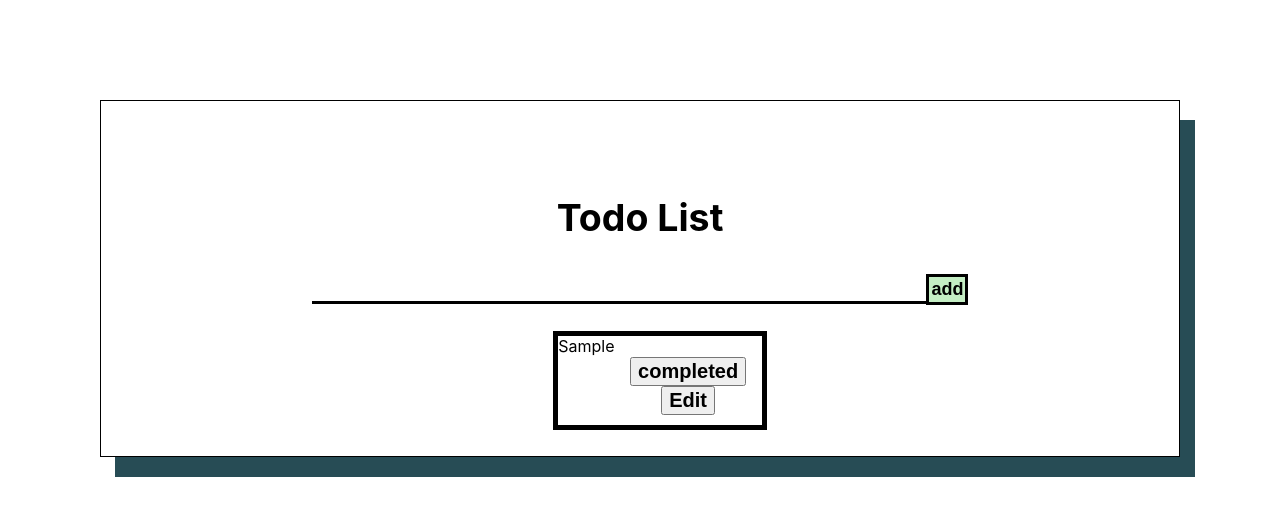
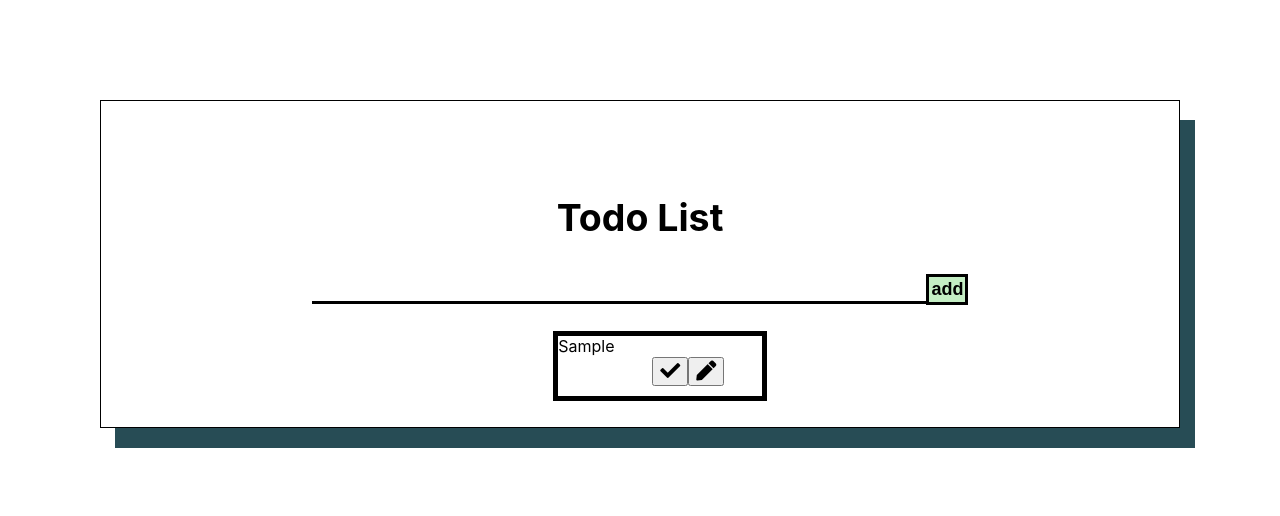
Before and after one commit to ellietms/TodoList, a React (Create React App) app in the folder todo/: page / in a window 1280 px wide. Both pictures are taken after typing "Sample" into the empty fields and a click on the button "add". Shown: the top 516 px of the page. Built offline with nearby package versions, Linux system fonts and the light colour scheme.

Commit message:
add: font awsome

```diff
--- a/todo/public/index.html
+++ b/todo/public/index.html
@@ -11,10 +11,14 @@
     />
     <link rel="apple-touch-icon" href="%PUBLIC_URL%/logo192.png" />
     <link rel="manifest" href="%PUBLIC_URL%/manifest.json" />
-    <script
-      src="https://kit.fontawesome.com/934aeaaaa1.js"
-      crossorigin="anonymous"
-    ></script>
+    <link
+      rel="stylesheet"
+      href="https://use.fontawesome.com/releases/v5.11.2/css/all.css"
+    />
+    <link
+      rel="stylesheet"
+      href="path/to/font-awesome/css/font-awesome.min.css"
+    />
     <title>Todo List</title>
   </head>
   <body>
--- a/todo/src/components/EachTodo.js
+++ b/todo/src/components/EachTodo.js
@@ -33,13 +33,13 @@ const Todo = ({ eachTodo, handleDoneTodo, handleEdit, setEditAvailable }) => {
           onClick={(event) => handleDoneTodo(eachTodo)}
           className="todo-button-style"
         >
-          completed
+          <i className="fas fa-check"></i>
         </button>
         <button
           onClick={(event) => handleEdit(eachTodo)}
           className="todo-button-style"
         >
-          Edit
+          <i className="fa fa-pen"></i>
         </button>
       </div>
     );
@@ -50,7 +50,7 @@ const Todo = ({ eachTodo, handleDoneTodo, handleEdit, setEditAvailable }) => {
           onClick={(event) => handleDoneTodo(eachTodo)}
           className="todo-button-style"
         >
-          not completed
+          X
         </button>
       </div>
     );
```
